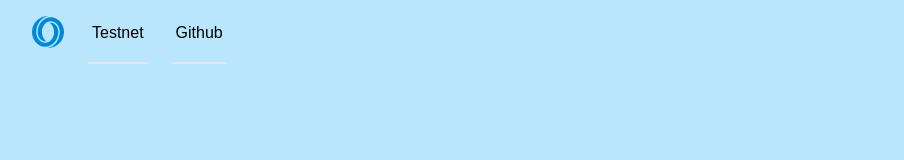
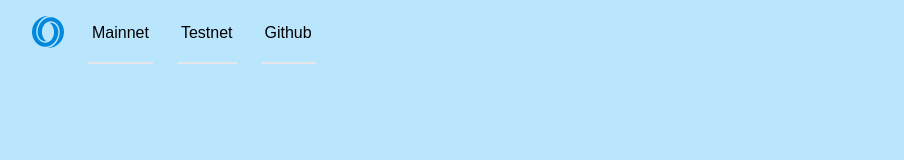
Before and after one commit to leon-do/wrose-website, a Next.js app: page / in a window 1280 px wide. Shown: the top 160 px of the page, without its empty margins (0-904 px from the left). Built offline with nearby package versions, Linux system fonts and the light colour scheme; a web font is replaced by a local one.

Commit message:
mainnet/testnet

```diff
--- a/components/Nav.js
+++ b/components/Nav.js
@@ -16,6 +16,11 @@ export default function Nav() {
                 </div>
               </div>
               <div className="ml-6 flex space-x-8">
+                <Link href="https://app.wrose.io" className="inline-flex items-center border-b-2 hover:border-b-sky-500 px-1 pt-1 text-base font-medium">
+                  Mainnet
+                </Link>
+              </div>
+              <div className="ml-6 flex space-x-8">
                 <Link href="https://testnet.wrose.io" className="inline-flex items-center border-b-2 hover:border-b-sky-500 px-1 pt-1 text-base font-medium">
                   Testnet
                 </Link>
--- a/pages/index.js
+++ b/pages/index.js
@@ -15,7 +15,7 @@ export default function Index() {
           </div>
           <p className="w-full mx-auto text-base text-left sm:text-lg lg:text-2xl max-w-xl md:text-center"></p>
           <div className="py-10">
-            <Link className="cursor-pointer px-6 py-3 text-lg text-white bg-sky-500 rounded-md hover:bg-sky-400" href="https://testnet.wrose.io">
+            <Link className="cursor-pointer px-6 py-3 text-lg text-white bg-sky-500 rounded-md hover:bg-sky-400" href="https://app.wrose.io">
               <span>Launch App</span>
             </Link>
           </div>
```
